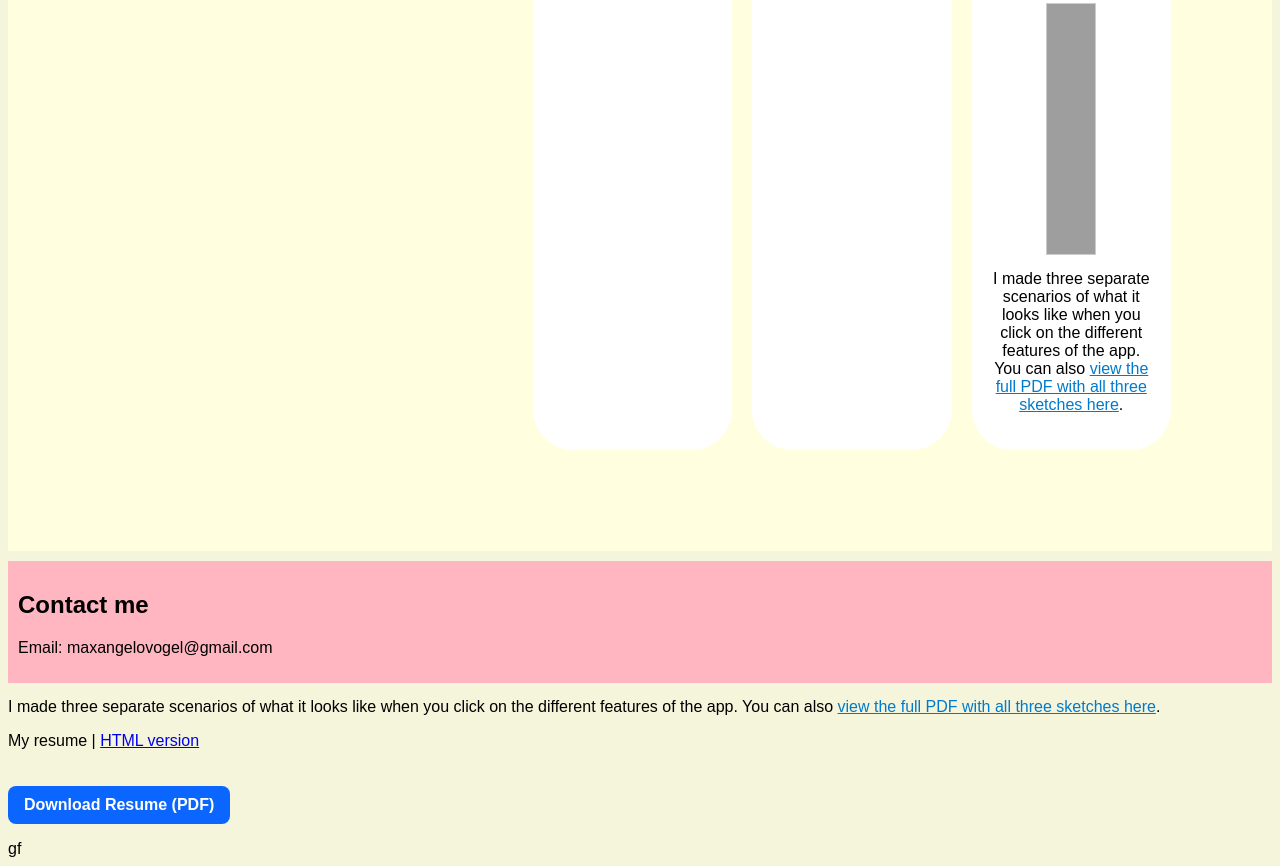
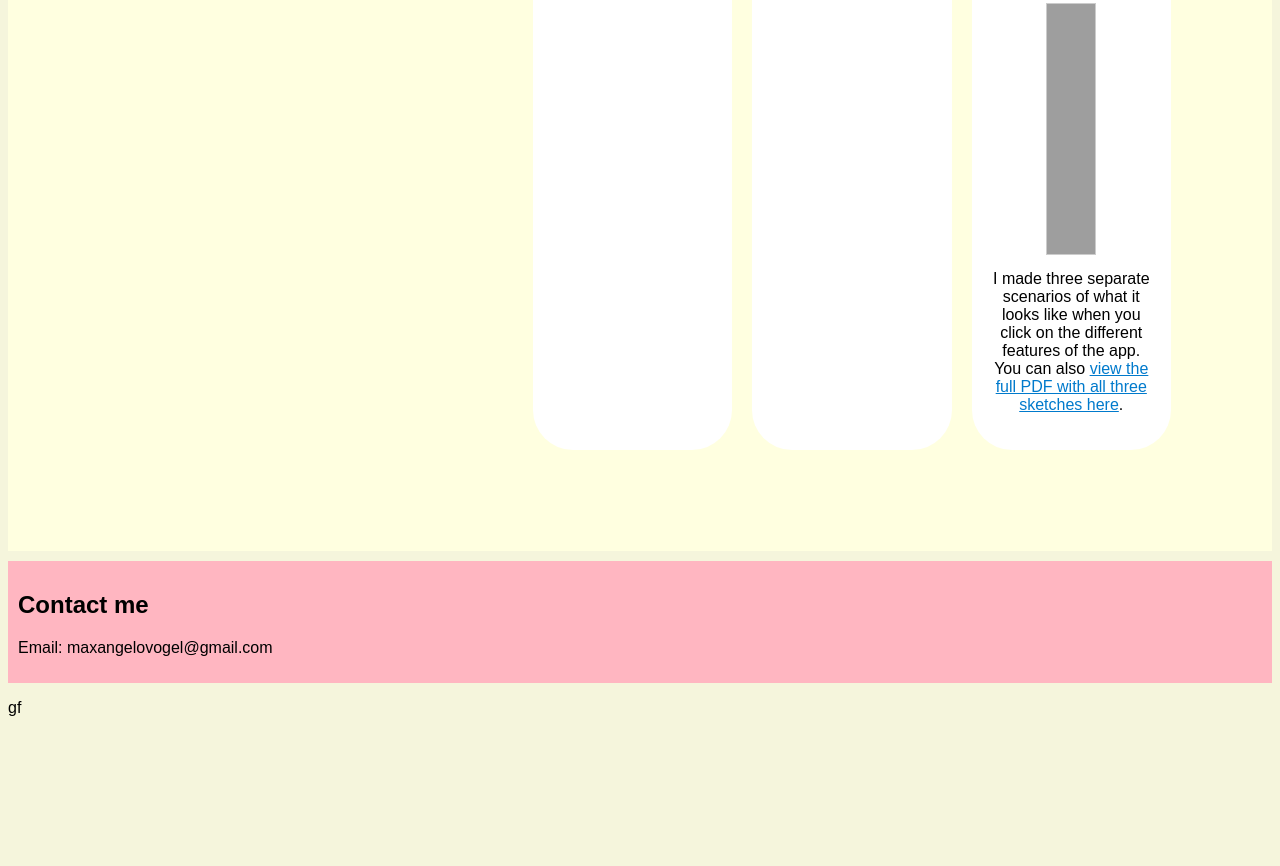
Before and after one commit to MaxVogel253/MaxVogel253.github.io, a plain HTML site: page index.html in a window 1280 px wide. Shown: the part 2059-2925 px from the top of the page. After the commit the page ends 2784 px from the top, so only its background shows below. Drawn offline with Linux system fonts and the light colour scheme; grey boxes are pictures that could not be loaded.

Commit message:
remove excess resume

```diff
--- a/index.html
+++ b/index.html
@@ -101,26 +101,7 @@
       <p>Email: maxangelovogel@gmail.com</p>
     </section>
 
-    <!-- Duplicate/Repeated content preserved exactly as in original -->
-    <section aria-hidden="true">
-      <p style="margin-top:15px;">
-        I made three separate scenarios of what it looks like when you click on the different features of the app.
-        You can also <a href="computing.pdf" target="_blank" style="color:#007acc;">view the full PDF with all three sketches here</a>.
-      </p>
-    </section>
 
-    <section class="resume">
-      <span>
-        My resume
-        | <a href="resume.html">HTML version</a>
-      </span>
-
-      <p>
-        <a href="images/resume.pdf"
-           download="resume.pdf"
-           style="display:inline-block;background:#0b66ff;color:white;padding:10px 16px;border-radius:8px;text-decoration:none;font-weight:600;margin-top:20px;">
-          Download Resume (PDF)
-        </a>
       </p>
     </section>
   </main>
```
